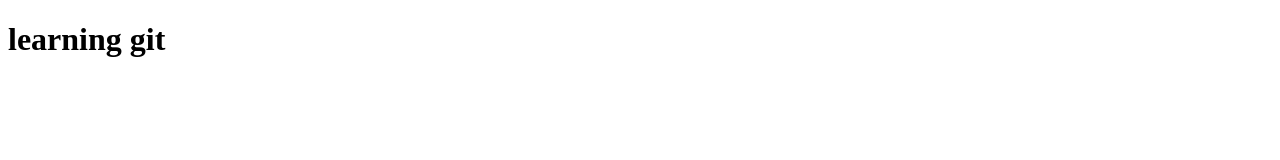
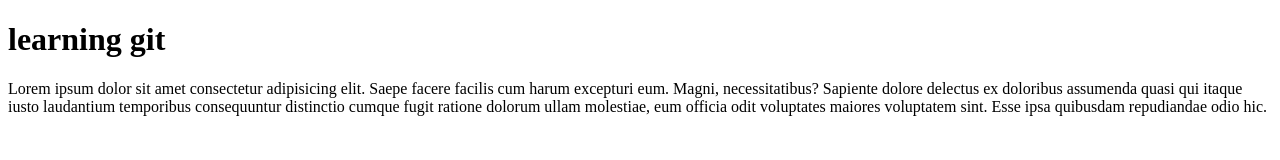
Before and after one commit to faizanafsar1/git-practice, a plain HTML site: page index.html in a window 1280 px wide. Drawn offline with Linux system fonts and the light colour scheme.

Commit message:
added para in masterbranch in index file

```diff
--- a/index.html
+++ b/index.html
@@ -7,5 +7,13 @@
   </head>
   <body>
     <h1>learning git</h1>
+    <p>
+      Lorem ipsum dolor sit amet consectetur adipisicing elit. Saepe facere
+      facilis cum harum excepturi eum. Magni, necessitatibus? Sapiente dolore
+      delectus ex doloribus assumenda quasi qui itaque iusto laudantium
+      temporibus consequuntur distinctio cumque fugit ratione dolorum ullam
+      molestiae, eum officia odit voluptates maiores voluptatem sint. Esse ipsa
+      quibusdam repudiandae odio hic.
+    </p>
   </body>
 </html>
```
